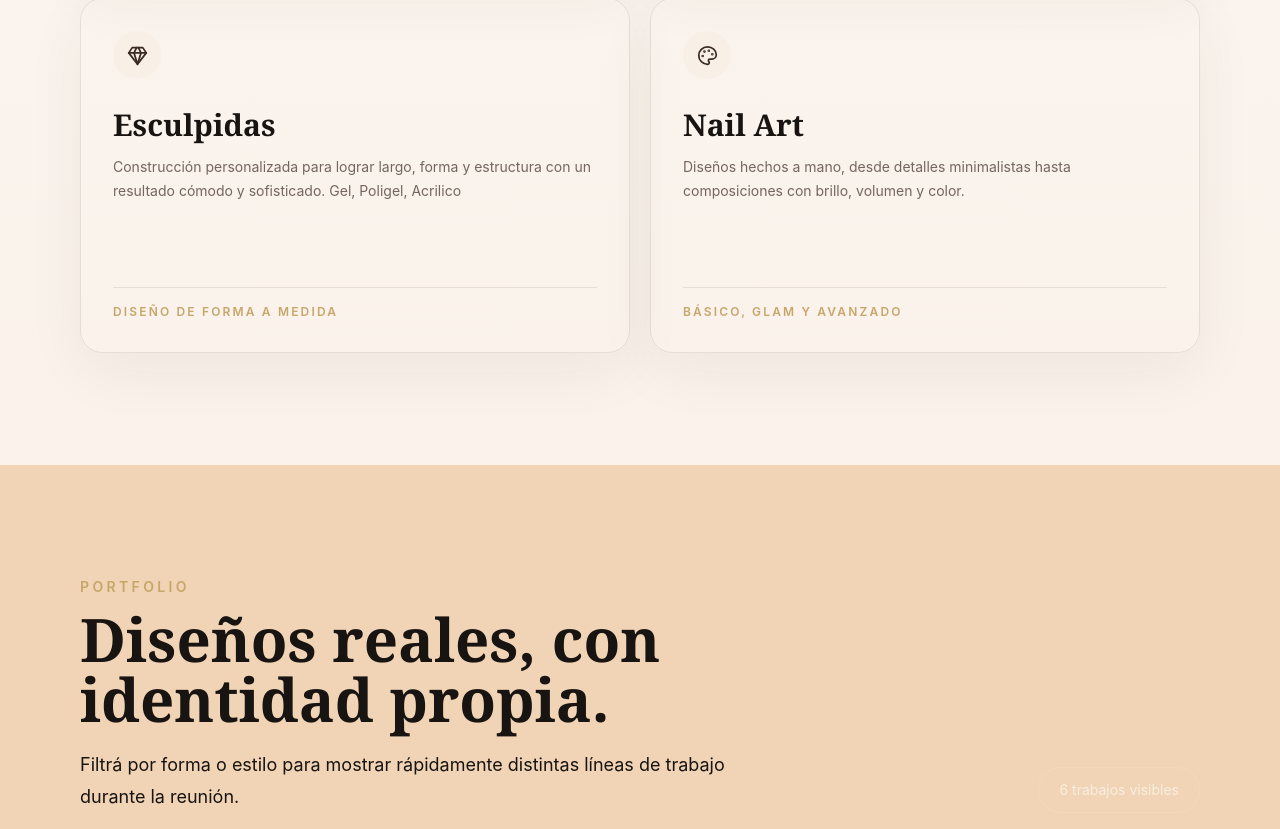
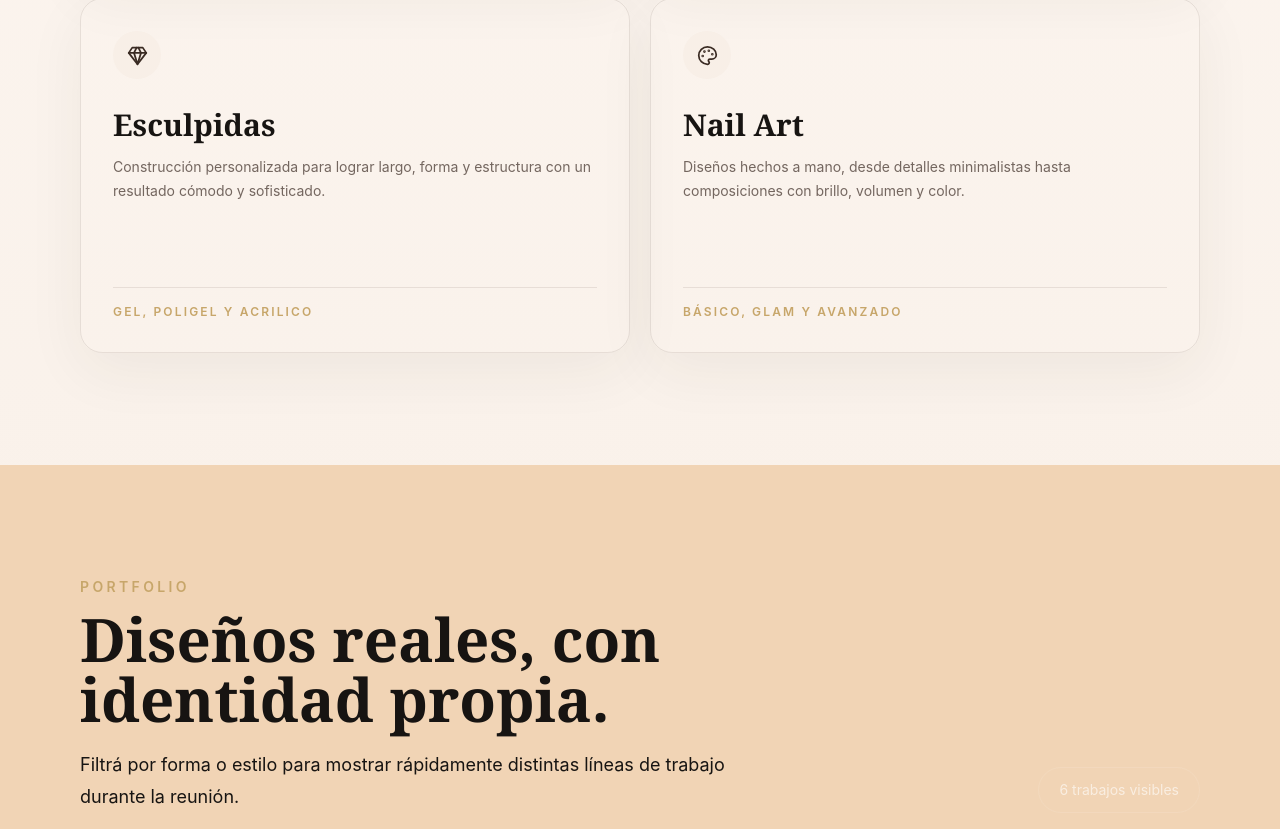
Before and after one commit to quimey138-bit/VG-Nails-Studio, a Next.js app: page / in a window 1280 px wide. Shown: the part 1631-2460 px from the top of the page. Built offline with nearby package versions, Linux system fonts and the light colour scheme.

Commit message:
Refine 'Esculpidas' description and detail
Updated description and detail for 'Esculpidas' entry.

```diff
--- a/data/site.js
+++ b/data/site.js
@@ -20,8 +20,8 @@ export const services = [
   {
     title: "Esculpidas",
     description:
-      "Construcción personalizada para lograr largo, forma y estructura con un resultado cómodo y sofisticado. Gel, Poligel, Acrilico",
-    detail: "Diseño de forma a medida"
+      "Construcción personalizada para lograr largo, forma y estructura con un resultado cómodo y sofisticado.",
+    detail: "Gel, Poligel y Acrilico"
   },
   {
     title: "Nail Art",
```
